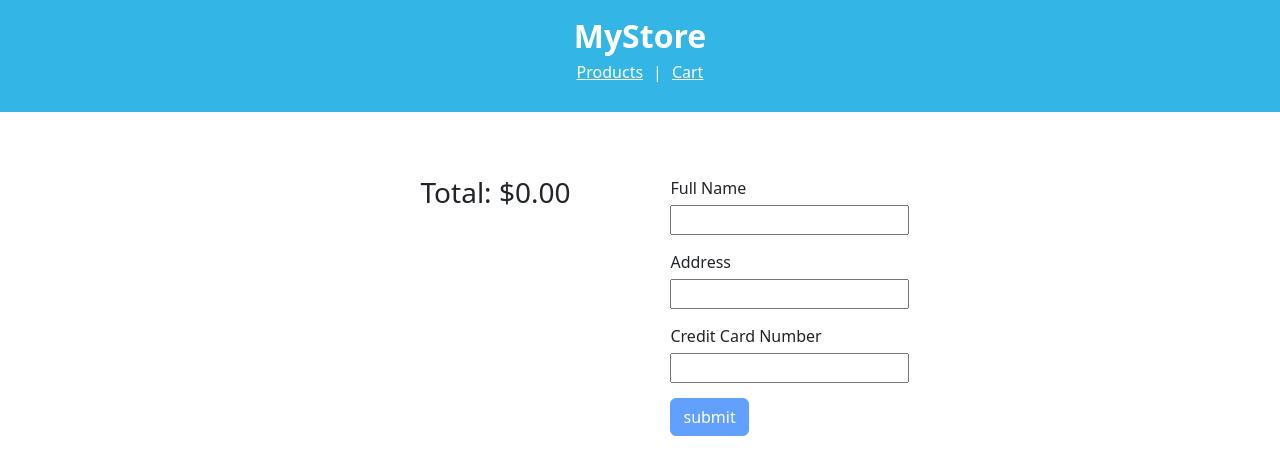
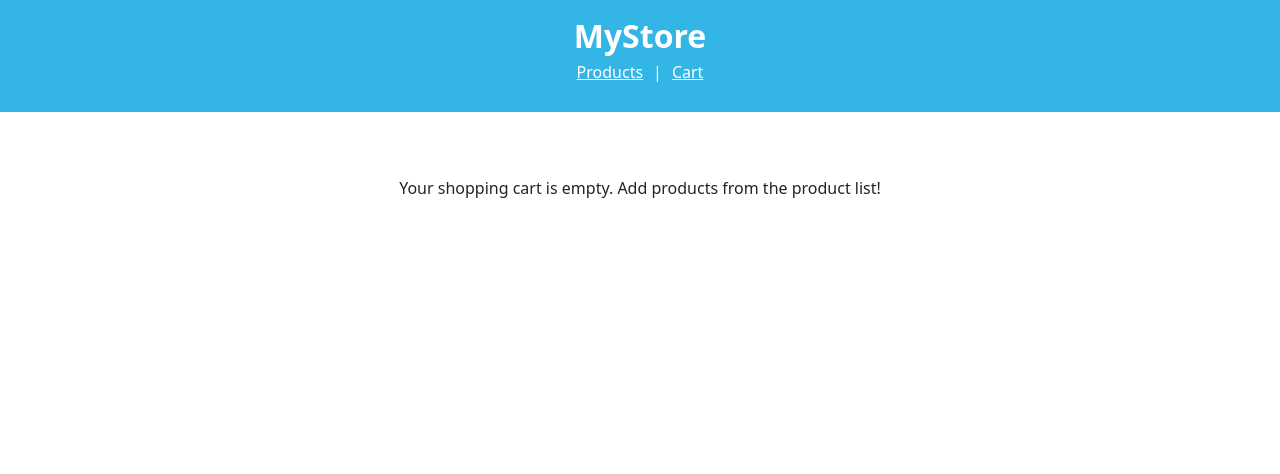
Before and after one commit to debugwill/my-store, an Angular app: page /cart in a window 1280 px wide. Shown: the top 474 px of the page. Built offline with nearby package versions, Linux system fonts and the light colour scheme.

Commit message:
Implement empty cart message

```diff
--- a/src/app/components/cart/cart.component.html
+++ b/src/app/components/cart/cart.component.html
@@ -1,4 +1,7 @@
-<div class="cart-container" fxLayout="row" fxLayoutGap="100">
+<div class="empty-cart-message" *ngIf="cartProducts.length === 0">
+  Your shopping cart is empty. Add products from the product list!
+</div>
+<div class="cart-container" fxLayout="row" fxLayoutGap="100" *ngIf="cartProducts.length > 0">
   <div class="cart-panel" fxLayout="column">
     <div class="cart-item" *ngFor="let product of cartProducts">
       <img src="{{ product.url }}" alt="{{ product.name }}">
```
